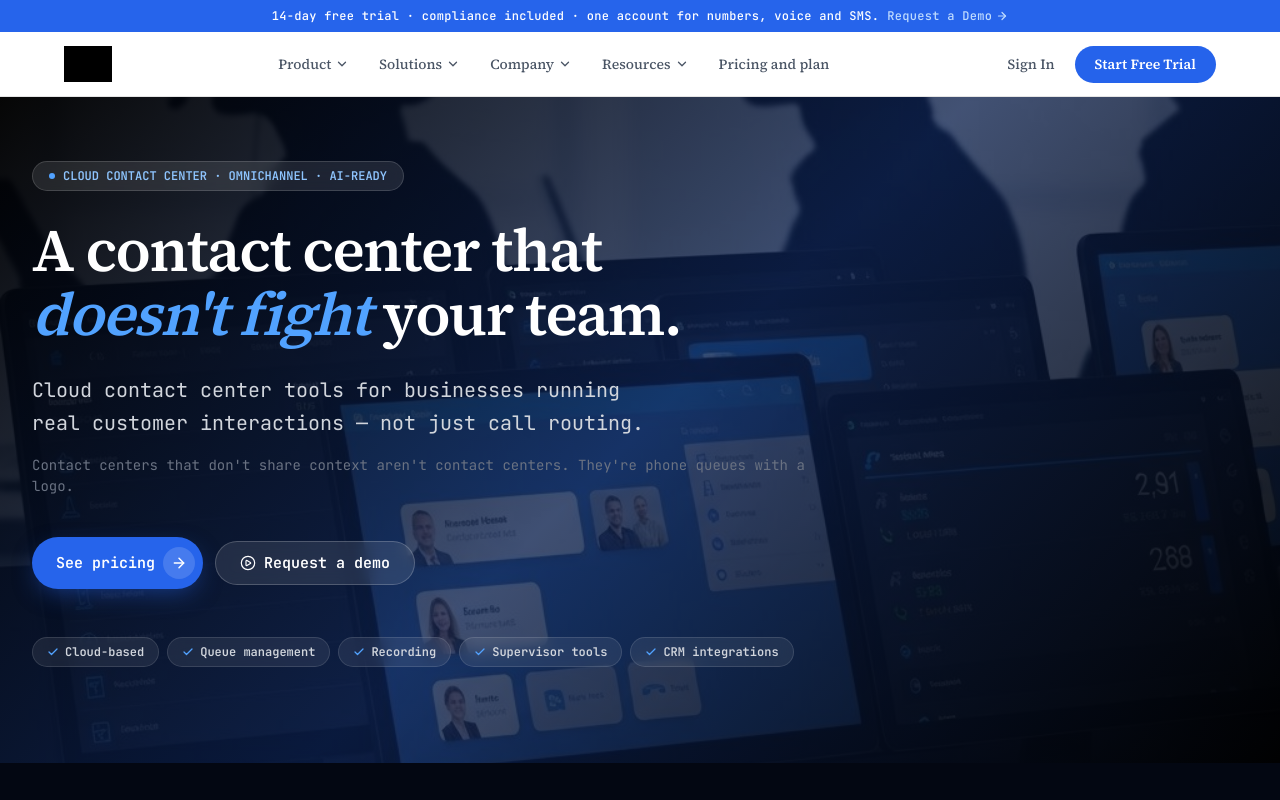
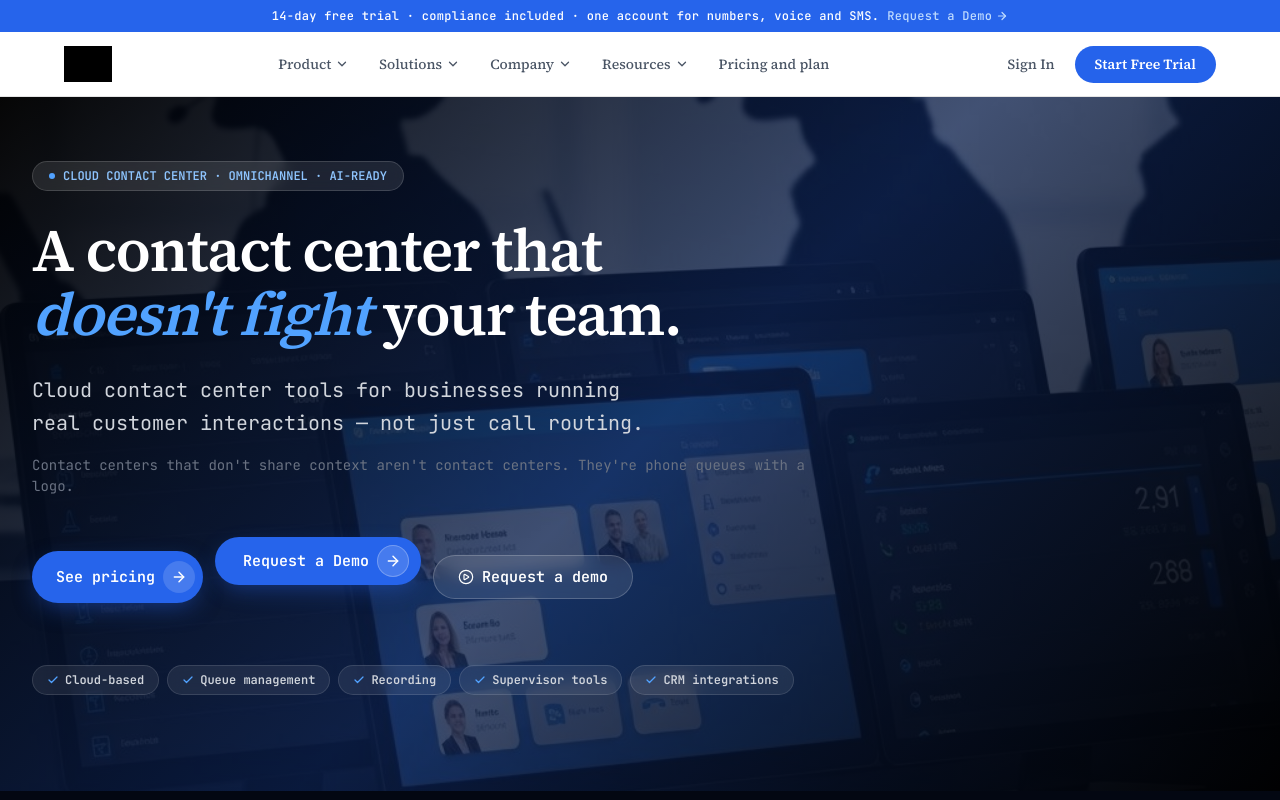
Before and after one commit to nishiex/30-04-26, a Next.js app: page /voice/contact-center in a window 1280 px wide. Shown: the top 800 px of the page. Built offline with nearby package versions, Linux system fonts and the light colour scheme; grey boxes are pictures that could not be loaded.

Commit message:
feat: add motion animations and demo request button in ContactCenterPage
Added framer-motion for animations and new demo request CTA button.

Co-authored-by: nishi patel <201951506+nishiex@users.noreply.github.com>

```diff
--- a/app/voice/contact-center/page.tsx
+++ b/app/voice/contact-center/page.tsx
@@ -18,6 +18,15 @@ import {
   Radio,
   PlayCircle,
 } from "lucide-react"
+import {
+  motion,
+  AnimatePresence,
+  useMotionValue,
+  useSpring,
+  useTransform,
+} from "framer-motion"
+
+
 import { AnnouncementBar } from "@/components/announcement-bar"
 import { MegaNav } from "@/components/mega-nav"
 import { Footer } from "@/components/footer"
@@ -186,6 +195,24 @@ export default function ContactCenterPage() {
                     <ArrowRight className="h-4 w-4" strokeWidth={2.2} />
                   </span>
                 </a>
+<div className="hero-cta flex justify-center mb-8">
+          <motion.a
+            href="#"
+            whileHover={{ y: -2 }}
+            whileTap={{ scale: 0.97 }}
+            transition={{ type: "spring", stiffness: 400, damping: 20 }}
+            className="group inline-flex items-center gap-2 bg-accent text-white text-[15px] font-semibold font-mono pl-7 pr-3 py-2 rounded-full hover:bg-[color:var(--accent-dark)] shadow-[0_8px_24px_-6px_rgba(37,99,235,0.45)]"
+          >
+            Request a Demo
+            <span className="grid place-items-center h-8 w-8 rounded-full bg-white/15 ring-1 ring-inset ring-white/25 transition-transform group-hover:translate-x-0.5">
+              <ArrowRight className="h-4 w-4" strokeWidth={2.2} />
+            </span>
+          </motion.a>
+        </div>
+
+
+
+
                 <a
                   href="https://www.twiching.ai/contact"
                   className="inline-flex items-center gap-2 bg-white/10 backdrop-blur text-white border border-white/20 text-[15px] font-semibold font-mono px-6 py-2.5 rounded-full hover:bg-white/20 transition-colors"
```
Also changed, not shown: 1 other file (tests, documents, lock files or other folders).
